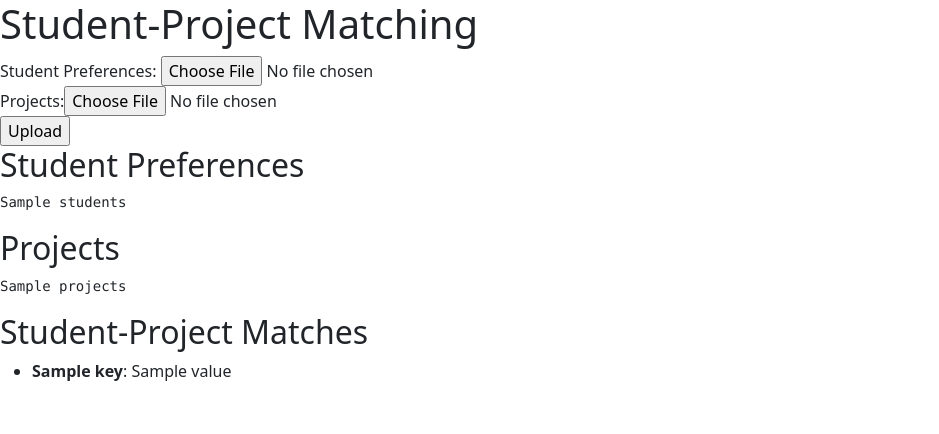
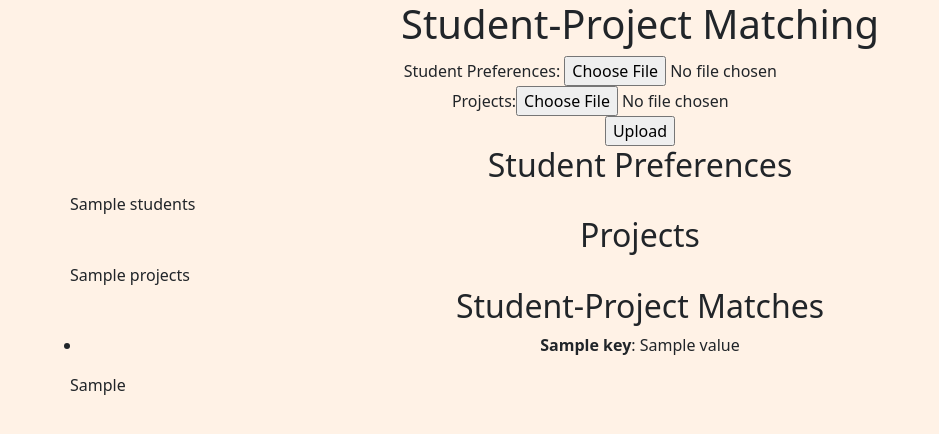
Before and after one commit to data-structures-algorithms-group4/student-project-matching, a Flask app: template src/templates/home.html in a window 1280 px wide. Shown: the top 434 px of the page, without its empty margins (0-939 px from the left). Run offline with Flask 3, Linux system fonts and the light colour scheme; the template is opened without the code that fills it: most values are stand-ins (such as "Sample title", 1, 10 or a date in 2020).

Commit message:
have improved appearance significantly. about to switch matches to being a dataframe

```diff
--- a/src/app.py
+++ b/src/app.py
@@ -80,6 +80,7 @@ def matching_algorithm(students_df, projects_df):
     return matches
 
 
+# TODO determine if there is a reason to store the uploads rather than using them in memory
 @app.route('/', methods=['GET', 'POST'])
 def home():
     if request.method == 'POST':
@@ -120,6 +121,13 @@ def home():
         projects_df['max_students'] = pd.to_numeric(projects_df['max_students'])
 
         matches = matching_algorithm(students_df, projects_df)
-        return render_template('home.html', students = students_df, projects = projects_df, matches = matches)
+        print(pd.DataFrame.from_dict(matches, orient='index'))
+        return render_template('home.html',
+                               students = students_df.to_html(classes="table table-bordered", index=False),
+                               projects = projects_df.to_html(classes="table table-bordered", index=False),
+                               matches = matches,
+                               matches_test = pd.DataFrame.from_dict(matches, orient='index').to_html(classes="table table-bordered"))
 
-    return render_template('home.html', students = '', projects = '', matches = '')
+    # if not POST, render an empty version of the homepage so the user can upload students and projects
+    else:
+        return render_template('home.html', students = '', projects = '', matches = '')
--- a/src/static/style.css
+++ b/src/static/style.css
@@ -0,0 +1,11 @@
+body {
+    background-color: #fff2e6;
+}
+
+.table {
+    --bs-table-bg: #fff2e6;
+}
+
+th {
+    text-align: center;
+}
--- a/src/templates/home.html
+++ b/src/templates/home.html
@@ -7,14 +7,19 @@
   <meta name="viewport" content="width=device-width, initial-scale=1">
   <link href="https://cdn.jsdelivr.net/npm/bootstrap@5.3.3/dist/css/bootstrap.min.css" rel="stylesheet" integrity="sha384-QWTKZyjpPEjISv5WaRU9OFeRpok6YctnYmDr5pNlyT2bRjXh0JMhjY6hW+ALEwIH" crossorigin="anonymous">
   <script src="https://cdn.jsdelivr.net/npm/bootstrap@5.3.3/dist/js/bootstrap.bundle.min.js" integrity="sha384-YvpcrYf0tY3lHB60NNkmXc5s9fDVZLESaAA55NDzOxhy9GkcIdslK1eN7N6jIeHz" crossorigin="anonymous"></script>
+  <link rel="stylesheet" type="text/css" href="{{ url_for('static', filename='style.css') }}">
   <title>Student-Project Matching</title>
 </head>
 
 
 <body>
 
-<h1>Student-Project Matching</h1>
+<div class="container" id="homepage">
+  <div class="row text-center">
+    <h1>Student-Project Matching</h1>
+  </div>
 
+<div class="row text-center" id="upload">
 <form method=post enctype=multipart/form-data>
   <div>
     <label for="students">Student Preferences:</label>
@@ -25,22 +30,34 @@
   </div>
   <input type=submit value=Upload>
 </form>
+</div>
 
+<div class="row text-center" id="student_preferences">
 <h2>Student Preferences</h2>
 
-<pre>{{students}}</pre>
+{{students | safe}}
+</div>
 
+<div class="row text-center" id="projects">
 <h2>Projects</h2>
 
-<pre>{{projects}}</pre>
+{{projects | safe}}
+</div>
 
+<div class="row text-center" id="matches">
 <h2>Student-Project Matches</h2>
-
+{% if matches != '' %}
 <ul>
   {% for key, value in matches.items() %}
   <li><strong>{{ key }}</strong>: {{ value }}</li>
   {% endfor %}
 </ul>
+{% endif %}
+
+{{matches_test | safe}}
+</div>
+
+</div>
 
 </body>
 
```
